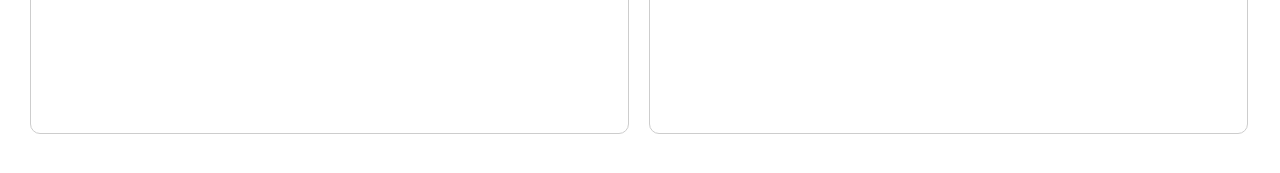
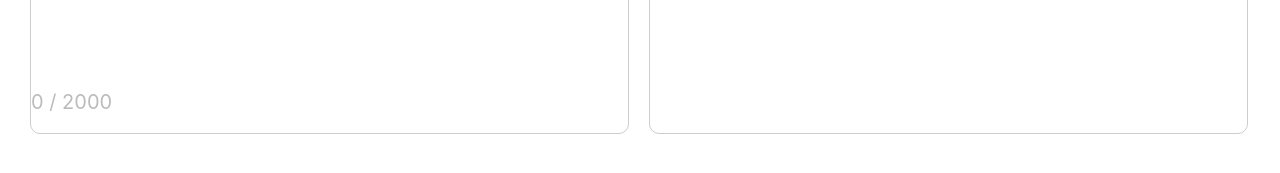
Before and after one commit to woooovely/translator, a Next.js app: page / in a window 1280 px wide. Shown: the part 259-432 px from the top of the page. Built offline with nearby package versions, Linux system fonts and the light colour scheme.

Commit message:
docs: 글자수 보기 추가

```diff
--- a/pages/index.tsx
+++ b/pages/index.tsx
@@ -1,8 +1,14 @@
-import Head from 'next/head'
-import Image from 'next/image'
-import * as S from '../styles/index';
+import Head from "next/head";
+import Image from "next/image";
+import * as S from "../styles/index";
+import { useState } from "react";
 
 const TranslatePage = () => {
+  const [inputCount, setInputCount] = useState<number>(0);
+
+  const onInputHandler = (e: React.ChangeEvent<HTMLTextAreaElement>) => {
+    setInputCount(e.target.value.length);
+  };
 
   return (
     <div>
@@ -15,15 +21,23 @@ const TranslatePage = () => {
             <S.LanguageTitle>한국어</S.LanguageTitle>
           </S.LanguageTitleBox>
           <S.InputContainer>
-            <S.InputText placeholder="번역할 내용을 입력하세요." />
+            <S.InputText
+              maxLength={2000}
+              placeholder="번역할 내용을 입력하세요."
+              onChange={onInputHandler}
+            />
           </S.InputContainer>
+          <S.ToolbarBox>
+            <S.TextLength>
+              <span>{inputCount}</span>
+              <span> / 2000</span>
+            </S.TextLength>
+          </S.ToolbarBox>
         </S.EngTextBox>
-        <S.KorTranlatedBox>
-
-        </S.KorTranlatedBox>
+        <S.KorTranlatedBox></S.KorTranlatedBox>
       </S.TextBoxContainer>
     </div>
-  )
-}
+  );
+};
 
 export default TranslatePage;
--- a/styles/index.ts
+++ b/styles/index.ts
@@ -48,3 +48,13 @@ export const InputText = styled.textarea`
   resize: none;
   font-family: 'Pretendard';
 `
+
+export const ToolbarBox = styled.div`
+  height: 62px;
+  display: flex;
+`
+
+export const TextLength = styled.p`
+  font-size: 20px;
+  color: #BBBBBB;
+`
```
